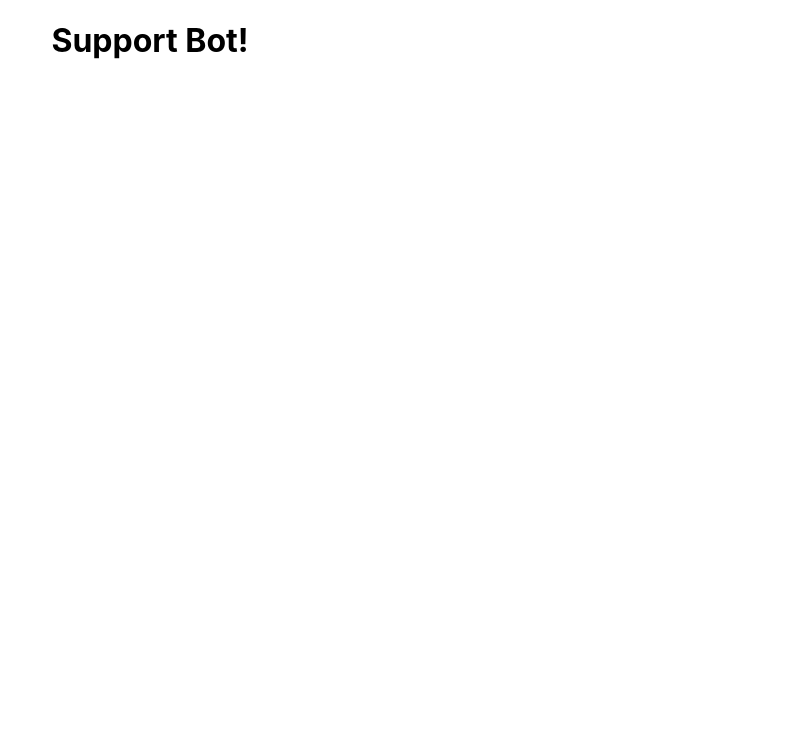
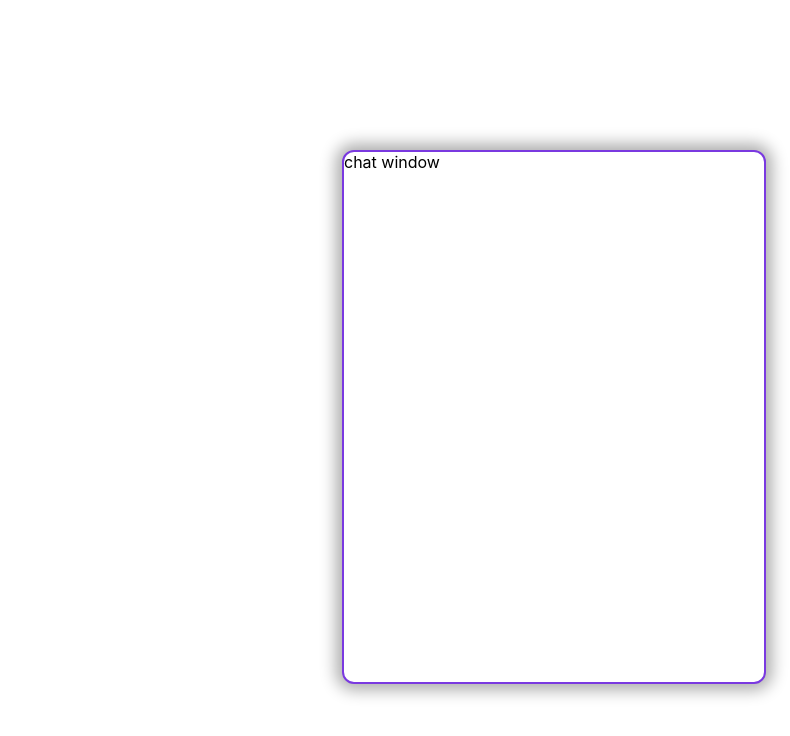
Before and after one commit to stkirk/intercom-clone, a React (Create React App) app: page / in a window 1280 px wide. Shown: the top 736 px of the page, without its empty margins (490-1280 px from the left). Built offline with nearby package versions, Linux system fonts and the light colour scheme.

Commit message:
scaffolded file structure, rendered initial chat window

```diff
--- a/src/App.css
+++ b/src/App.css
@@ -1,3 +1,12 @@
-.App {
-  text-align: center;
+.chatWindow {
+  position: fixed;
+  bottom: 116px;
+  right: 24px;
+  width: 420px;
+  height: 530px;
+  background-color: white;
+  border-radius: 12px;
+  border: 2px solid #7a39e0;
+  overflow: hidden;
+  box-shadow: 0px 0px 16px 6px rgba(0, 0, 0, 0.33);
 }
--- a/src/App.js
+++ b/src/App.js
@@ -1,9 +1,10 @@
 import "./App.css";
+import SupportChatBot from "./components/SupportChatBot";
 
 function App() {
   return (
     <div className="App">
-      <h1>Support Bot!</h1>
+      <SupportChatBot />
     </div>
   );
 }
--- /dev/null
+++ b/src/components/SupportChatBot/ChatWindow.js
@@ -0,0 +1,7 @@
+import React from "react";
+
+const ChatWindow = () => {
+  return <div className="chatWindow">chat window</div>;
+};
+
+export default ChatWindow;
--- /dev/null
+++ b/src/components/SupportChatBot/index.js
@@ -0,0 +1,8 @@
+import React from "react";
+import ChatWindow from "./ChatWindow";
+
+const SupportChatBot = () => {
+  return <ChatWindow></ChatWindow>;
+};
+
+export default SupportChatBot;
```
